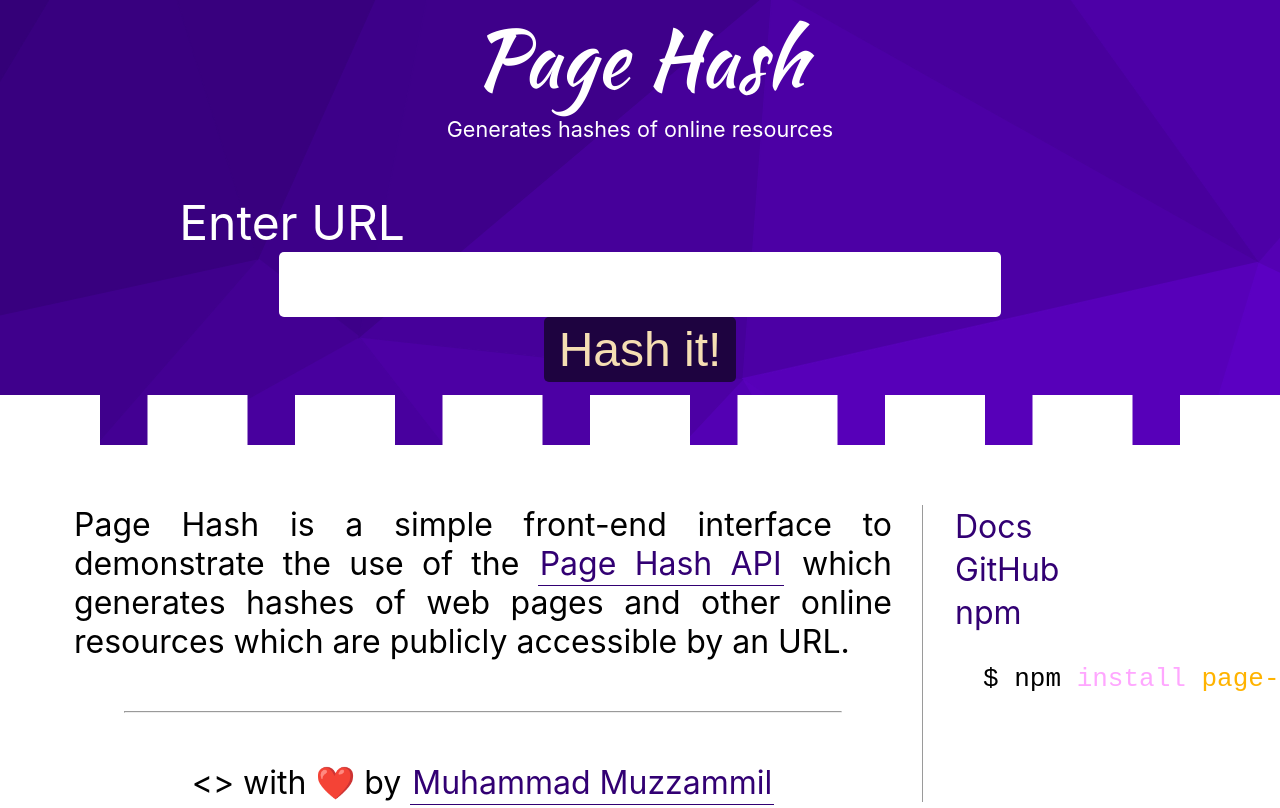
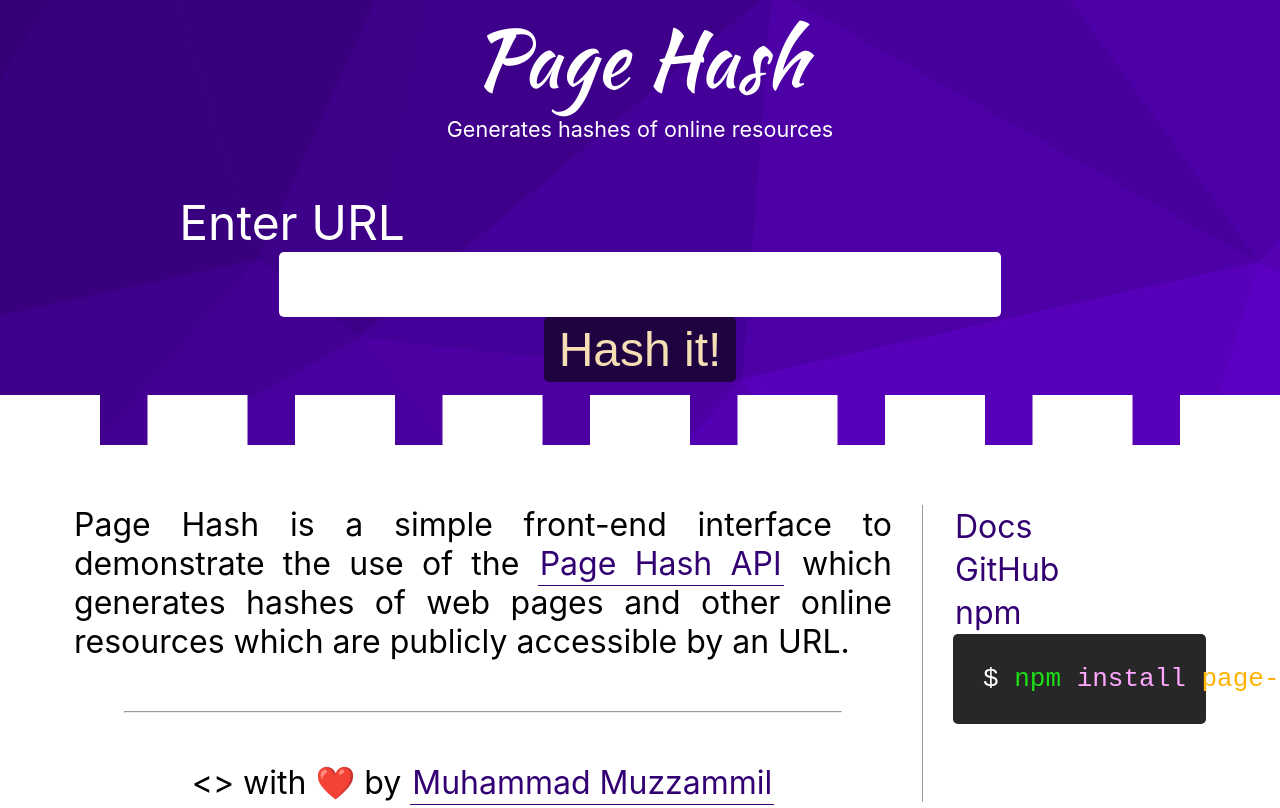
Before and after one commit to muhammadmuzzammil1998/Page-Hash, a website: page site/index.html in a window 1280 px wide. Shown: the top 808 px of the page. Drawn offline with nearby package versions, Linux system fonts and the light colour scheme; files that its build step writes are made by us from their sources; files whose address does not match are found by name.

Commit message:
Update style.css
New .cmd class and <pre> style update

```diff
--- a/site/resources/style.css
+++ b/site/resources/style.css
@@ -191,6 +191,9 @@
 pre {
   padding: 30px;
   opacity: 0;
+  background: #272727;
+  color: white;
+  border-radius: 5px;
   animation: fade .5s forwards .5s;
 }
 
@@ -208,6 +211,10 @@
 
 .string {
   color: #ffb300;
+}
+
+.cmd {
+  color: #1cdf15;
 }
 
 @media only screen and (max-width: 1336px) {
```
